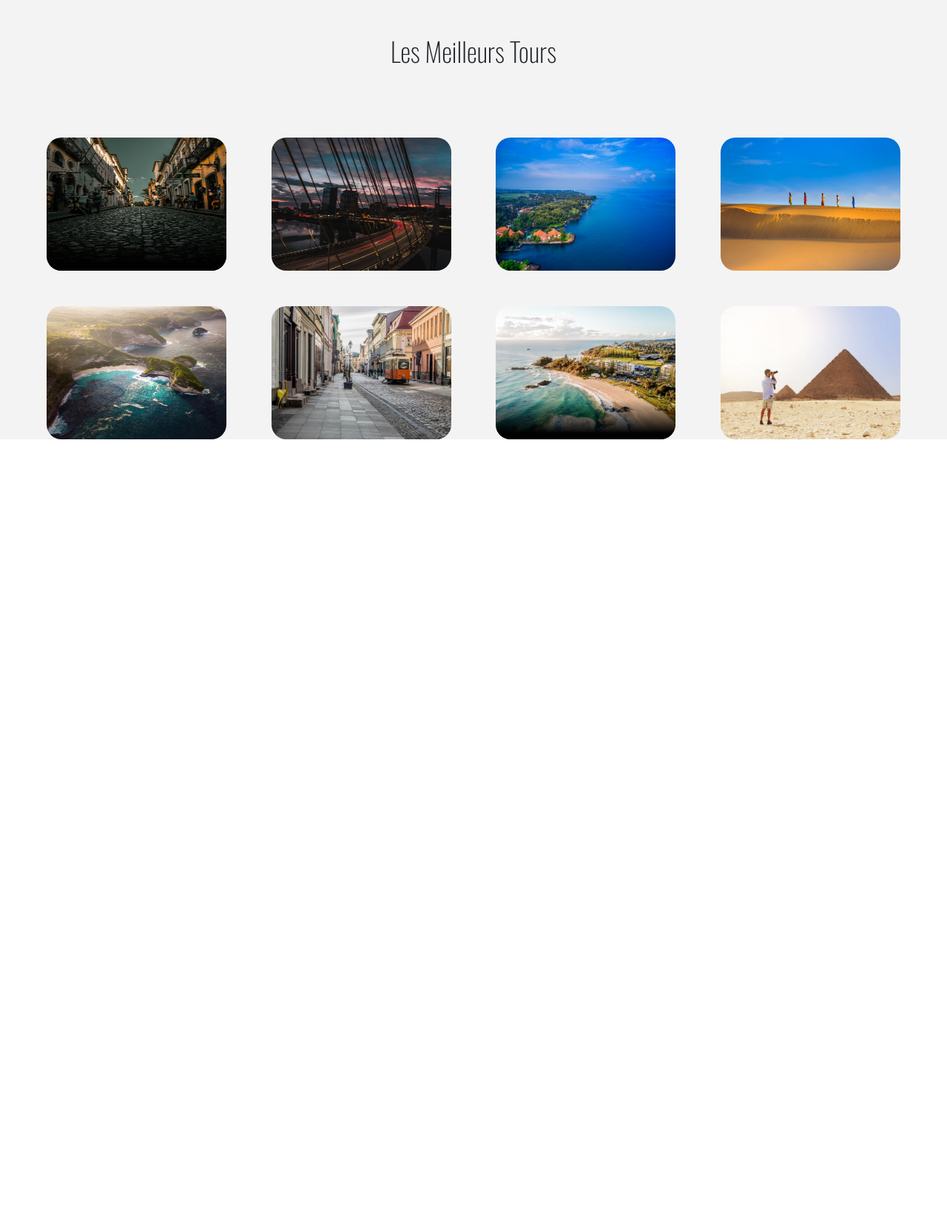
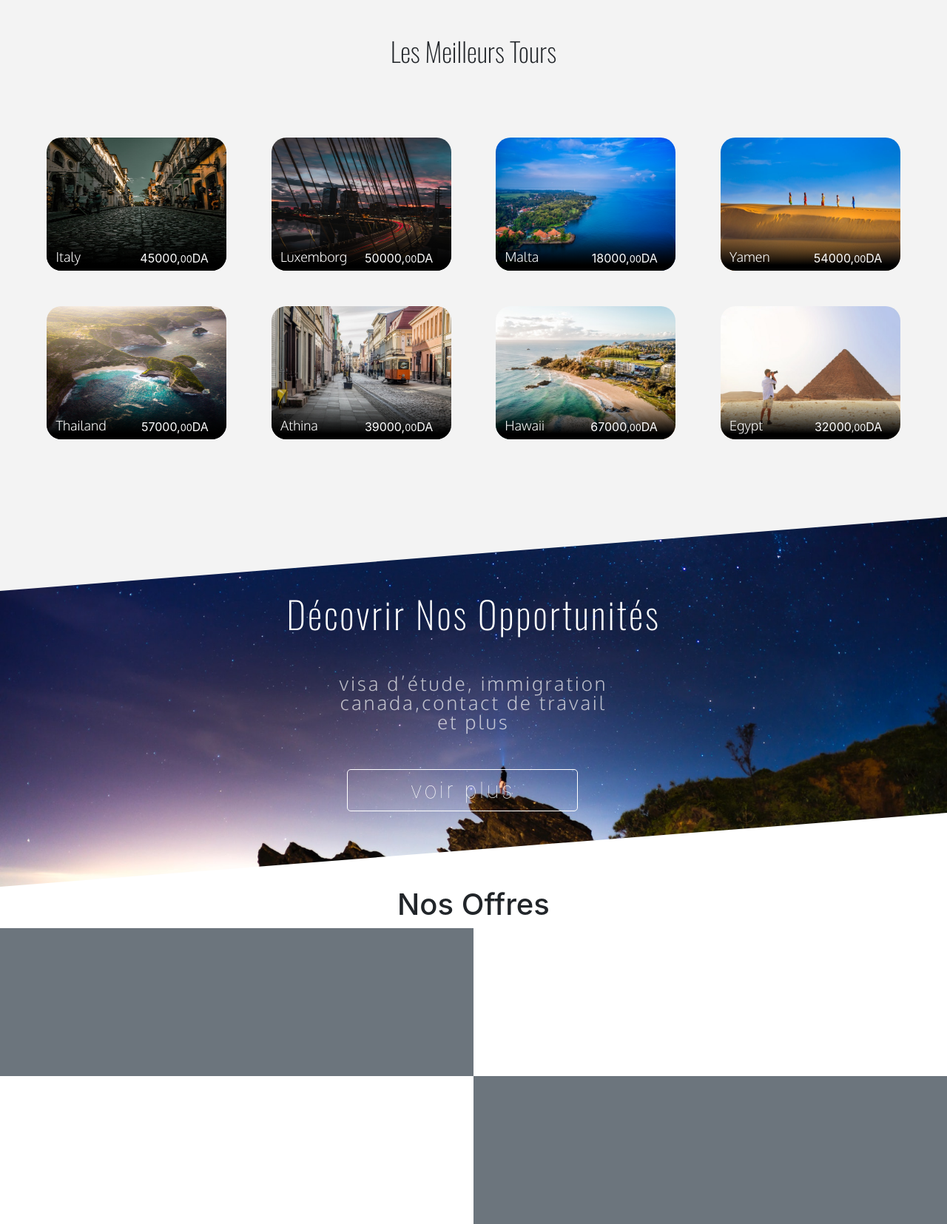
Before and after one commit to Abdelbasset-Aidouni/elbiban-tours, a Django app: template templates/pages/index/html/main.html in a window 1280 px wide. Shown: the part 1195-2850 px from the top of the page at 74% size. Before the commit the page ends 1789 px from the top, so only its background shows below. Run offline with Django 3.2, Linux system fonts and the light colour scheme; the template is opened without the code that fills it, so the values that code supplies are empty; some libraries are stand-ins or nearby versions.

Commit message:
setup the offers section and the travel showcase

```diff
--- a/templates/pages/index/css/main.css
+++ b/templates/pages/index/css/main.css
@@ -60,7 +60,7 @@ height: 90px;
 	margin: 0;
 	line-height: 2;
 }
-.button-wrapper button{
+.contact-info .button-wrapper button{
 	border: solid #FF761B .5px;
 	color: #FF761B;
 	border-radius: 5px;
@@ -223,6 +223,10 @@ height: 90px;
 
 .travel-showcase{
 	background:rgba(158, 158, 158, .12);
+	min-height: 800px;
+	margin-bottom: 0;
+	-webkit-clip-path: polygon(0 0, 100% 0, 100% 89%, 0 100%);
+	clip-path: polygon(0 0, 100% 0, 100% 89%, 0 100%);
 }
 
 .travel-showcase .col-md-2{
@@ -295,3 +299,88 @@ height: 90px;
 	height: 30%;
 	background: linear-gradient(0deg, #000000 14.56%, rgba(2, 2, 2, 0) 100%);
 }
+
+.info-container .travel-info-container{
+	position: absolute;
+	bottom: 10%;
+	color: white;
+	width: 100%;
+
+
+}
+.travel-info-container .city-name{
+	position: absolute;
+	left: 5%;
+	bottom: 0%;
+	font-size: 18px;
+	font-weight: 100;
+	font-family: 'Oxygen';
+}
+.travel-info-container .price{
+	position: absolute;
+	bottom: 0%;
+	right: 10%;
+}
+
+
+
+/*--------------------------Section-2-----------------------*/
+
+
+
+.section-2{
+	min-height: 500px;
+	background: url("../../../UI elements/section-2.jpg");
+	background-repeat: no-repeat;
+	background-size: cover;
+	background-position: 50% 50%;
+	margin-top: -100px;
+	position: relative;
+
+
+	clip-path: polygon(0 20%, 100% 0, 100% 80%, 0% 100%);
+}
+.section-2 .section-2-content{
+	position: absolute;
+	top: 20%;
+	height: 70%;
+}
+.section-2 .section-2-title{
+	font-family: 'Oswald';
+	font-weight: 100;
+	font-size: 50px;
+	letter-spacing: 3px;
+	margin-bottom: 0;
+
+	color: white;
+}
+.section-2 .description{
+
+	font-family: 'Oxygen';
+	font-weight: 100;
+	font-size: 26px;
+	letter-spacing: 3px;
+	text-align: center;
+	line-height: 1;
+	color: rgba(250,250,250,0.7);
+}
+.section-2 .button-wrapper button{
+	background: transparent;
+	padding: 5px 5% 5px 5%;
+	border:solid white 1px;
+	border-radius: 5px;
+	font-size: 30px;
+	font-weight: 100;
+	letter-spacing: 3px;
+	color: white;
+}
+
+
+
+
+/*----------------------Offers-Section--------------------*/
+
+
+.offers{
+	height: 200px;
+}
--- a/templates/pages/index/html/main.html
+++ b/templates/pages/index/html/main.html
@@ -151,43 +151,106 @@
       <h1 class="travel-showcase-title text-center my-5 py-5">Les Meilleurs Tours</h1>
       <div class="row justify-content-around mb-5">
 
-        <div id="tour-1" class="tours col-md-2">
+        <div id="tour-1" class="tours col-md-2 col-sm-10">
           <div class="info-container">
-
+            <div class="travel-info-container px-2">
+              <span class="city-name">Italy</span>
+              <span class="price">45000,<small>00</small>DA</span>
+            </div>
           </div>
         </div>
-        <div id="tour-2" class="tours col-md-2">
-
+        <div id="tour-2" class="tours col-md-2 col-sm-10">
+          <div class="info-container">
+            <div class="travel-info-container px-2">
+              <span class="city-name">Luxemborg</span>
+              <span class="price">50000,<small>00</small>DA</span>
+            </div>
+          </div>
         </div>
-        <div id="tour-3" class="tours col-md-2">
-
+        <div id="tour-3" class="tours col-md-2 col-sm-10">
+          <div class="info-container">
+            <div class="travel-info-container px-2">
+              <span class="city-name">Malta</span>
+              <span class="price">18000,<small>00</small>DA</span>
+            </div>
+          </div>
         </div>
-        <div id="tour-4" class="tours col-md-2">
-
+        <div id="tour-4" class="tours col-md-2 col-sm-10">
+          <div class="info-container">
+            <div class="travel-info-container px-2">
+              <span class="city-name">Yamen</span>
+              <span class="price">54000,<small>00</small>DA</span>
+            </div>
+          </div>
         </div>
       </div>
       <div class="row justify-content-around">
-        <div id="tour-5" class="tours col-md-2">
-
-        </div>
-        <div id="tour-6" class="tours col-md-2">
-
-        </div>
-        <div id="tour-7" class="tours col-md-2">
+        <div id="tour-5" class="tours col-md-2 col-sm-10">
           <div class="info-container">
-
+            <div class="travel-info-container px-2">
+              <span class="city-name">Thailand</span>
+              <span class="price">57000,<small>00</small>DA</span>
+            </div>
           </div>
         </div>
-        <div id="tour-8" class="tours col-md-2">
-
+        <div id="tour-6" class="tours col-md-2 col-sm-10">
+          <div class="info-container">
+            <div class="travel-info-container px-2">
+              <span class="city-name">Athina</span>
+              <span class="price">39000,<small>00</small>DA</span>
+            </div>
+          </div>
+        </div>
+        <div id="tour-7" class="tours col-md-2 col-sm-10">
+          <div class="info-container">
+            <div class="travel-info-container px-2">
+              <span class="city-name">Hawaii</span>
+              <span class="price">67000<small>,00</small>DA</span>
+            </div>
+          </div>
+        </div>
+        <div id="tour-8" class="tours col-md-2 col-sm-10">
+          <div class="info-container">
+            <div class="travel-info-container px-2">
+              <span class="city-name">Egypt</span>
+              <span class="price">32000<small>,00</small>DA</span>
+            </div>
+          </div>
         </div>
       </div>
 
     </div>
-    <div class="section-2">
+    <div class="section-2 container-fluid">
+      <div class="row w-100  justify-content-center section-2-content">
+        <h1 class="section-2-title w-100 text-center">Décovrir Nos Opportunités</h1>
+        <div class="description col-md-4 col-sm-12 text-center">
+          visa d’étude, immigration canada,contact de travail et plus
+        </div>
+        <div class="button-wrapper container-fluid">
+          <div class="row w-100 justify-content-center">
+            <button class="col-md-3 col-sm-10">
+              voir plus
+            </button>
+          </div>
+        </div>
+      </div>
+    </div>
+    <div class="offers-section-container container-fluid">
+      <h1 class="offers-section-title w-100 text-center text-capitalize">Nos Offres</h1>
+      <div class="row">
+        <div class="offer-1 offers col-md-6 col-sm-12 bg-secondary">
 
-    </div>
-    <div class="offers-section">
+        </div>
+        <div class="offer-2 offers col-md-6 col-sm-12">
+
+        </div>
+        <div class="offer-3 offers col-md-6 col-sm-12 ">
+
+        </div>
+        <div class="offer-4 offers col-md-6 col-sm-12 bg-secondary">
+
+        </div>
+      </div>
 
     </div>
     <div class="testimonials">
```
Also changed, not shown: templates/UI elements/section-2.jpg (renamed from templates/UI elements/astronomy-beach-dawn-2162455.jpg).
